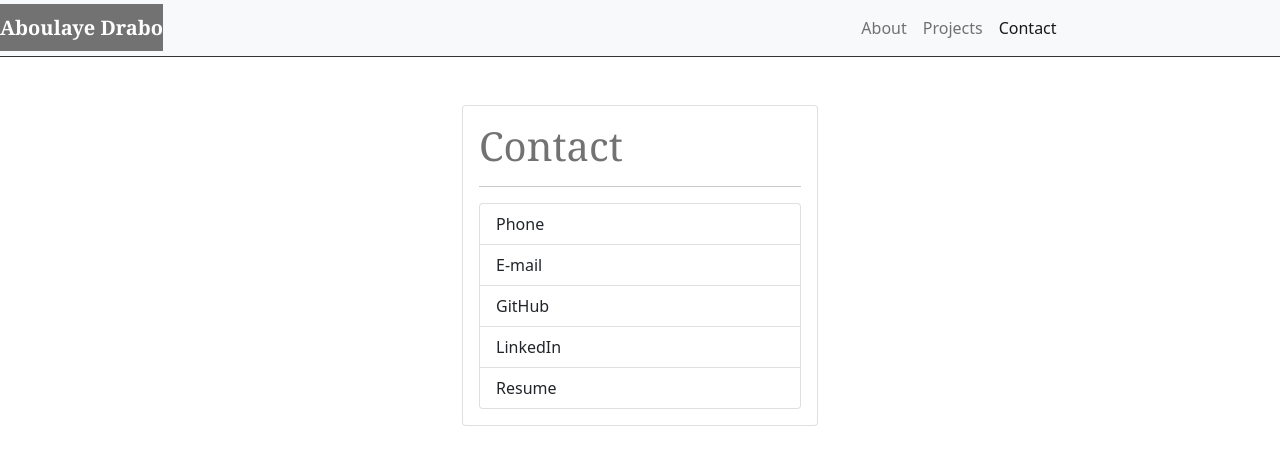
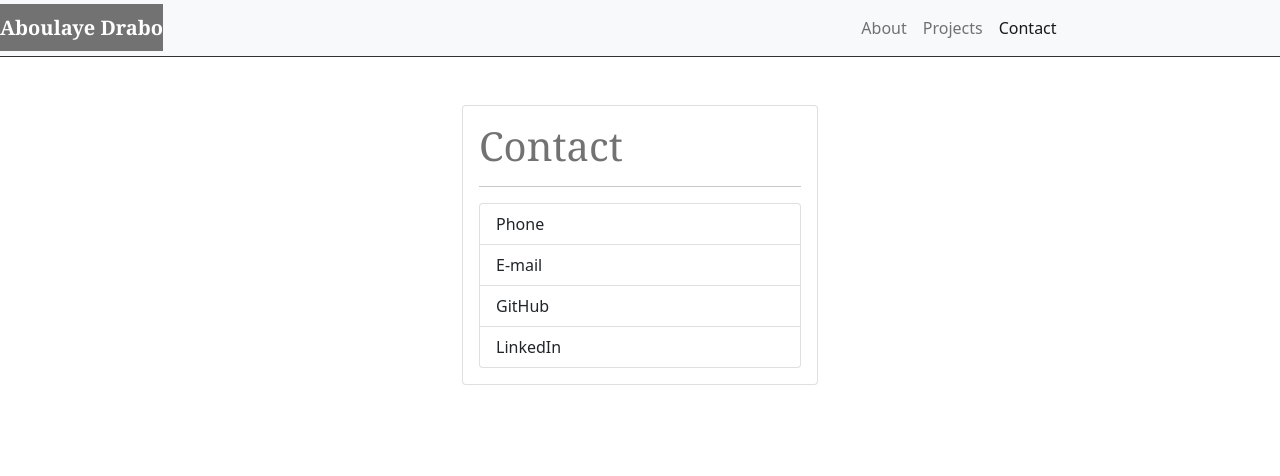
Before and after one commit to Drabis/react-portfolio, a React (Create React App) app: page /contact in a window 1280 px wide. Shown: the top 476 px of the page. Built offline with nearby package versions, Linux system fonts and the light colour scheme.

Commit message:
connected project info to pages

```diff
--- a/src/assets/js/projectsInfo.js
+++ b/src/assets/js/projectsInfo.js
@@ -5,7 +5,7 @@ import weatherDash from "../../assets/thumbnails/weather-dash.png";
 import employeeDir from "../../assets/thumbnails/employeeDir.png";
 import smarter2barter from "../../assets/thumbnails/smarter-barter.png";
 
-const projectInfo = [
+const projectsInfo = [
   {
     title: "Smarter To Barter",
     description:
@@ -49,4 +49,4 @@ const projectInfo = [
   },
 ];
 
-export default projectInfo;
+export default projectsInfo;
--- a/src/components/pages/About.js
+++ b/src/components/pages/About.js
@@ -1,5 +1,5 @@
 import React from "react";
-import { profile } from "../../assets";
+import { profile } from "../../assets/images/profile";
 
 function About() {
   return (
--- a/src/components/pages/Contact.js
+++ b/src/components/pages/Contact.js
@@ -1,5 +1,5 @@
 import React from "react";
-import resume from "../../assets/";
+// import resume from "../../assets/";
 
 function Contact(props) {
   return (
@@ -41,14 +41,14 @@ function Contact(props) {
                   <i className="fa fa-linkedin-square" aria-hidden="true"></i>
                 </a>
 
-                <a
+                {/* <a
                   href={resume}
                   target="_blank"
                   rel="noopener noreferrer"
                   className="list-group-item list-group-item-action"
                 >
                   Resume<i className="fa fa-file-text" aria-hidden="true"></i>
-                </a>
+                </a> */}
               </div>
             </article>
           </div>
--- a/src/components/pages/Projects.js
+++ b/src/components/pages/Projects.js
@@ -1,5 +1,5 @@
 import React from "react";
-import projectInfo from "../../assets/";
+import projectInfo from "../../assets/js/projectsInfo";
 
 function Projects() {
   return (
--- a/src/index.css
+++ b/src/index.css
@@ -1,8 +1,8 @@
-html {
-  /* background-image: url(./assets/images/bg-image.png); */
+/* html {
+  background-image: url(./assets/images/bg-image.png);
   background-repeat: no-repeat;
   background-attachment: fixed;
-}
+} */
 
 body {
   background-color: transparent;
```
